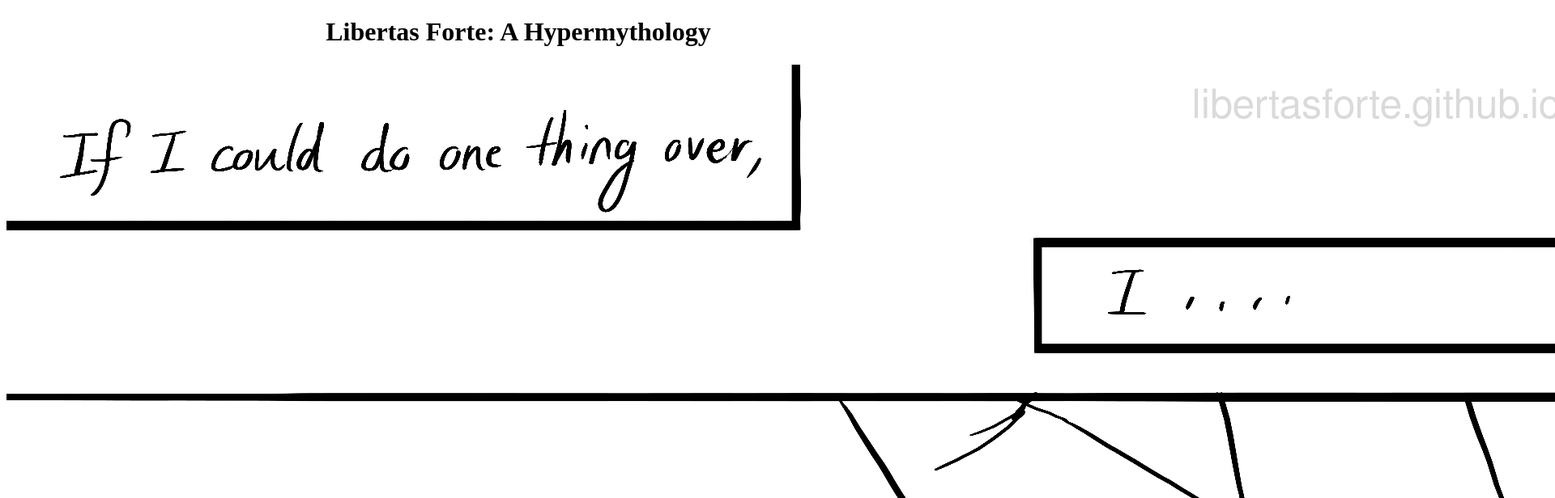
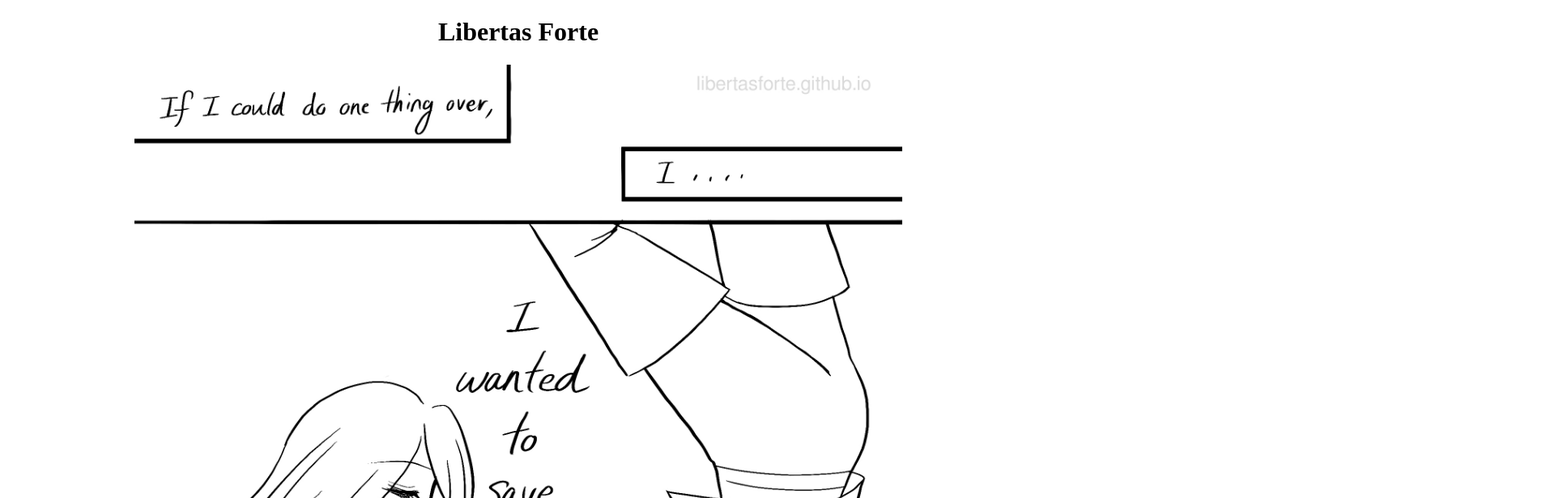
Before and after one commit to libertasforte/libertasforte.github.io, a plain HTML site: page index.html in a window 1280 px wide. Shown: the top 616 px of the page at 81% size, 1920 px wide, since content can reach past the window. Drawn offline with Linux system fonts and the light colour scheme.

Commit message:
style image

```diff
--- a/index.html
+++ b/index.html
@@ -1,7 +1,13 @@
 <!DOCTYPE html>
 <html>
+<style>
+img {
+  width: 75%;
+  height: auto;
+}
+</style>
 <body>
-<h1><center>Libertas Forte: A Hypermythology</h1>
+<h1><center>Libertas Forte</h1>
 <p><center><img src="index.jpg"></p>
 </body>
 </html>
```
